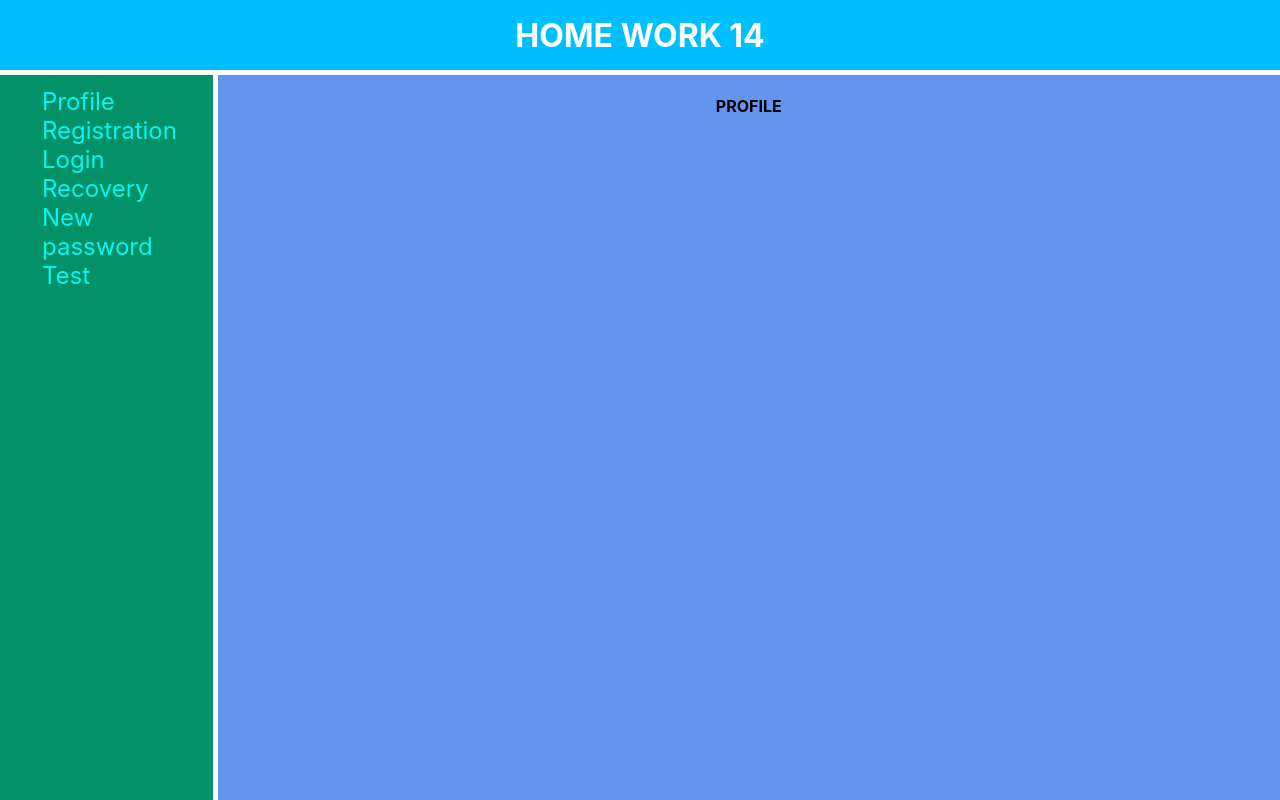
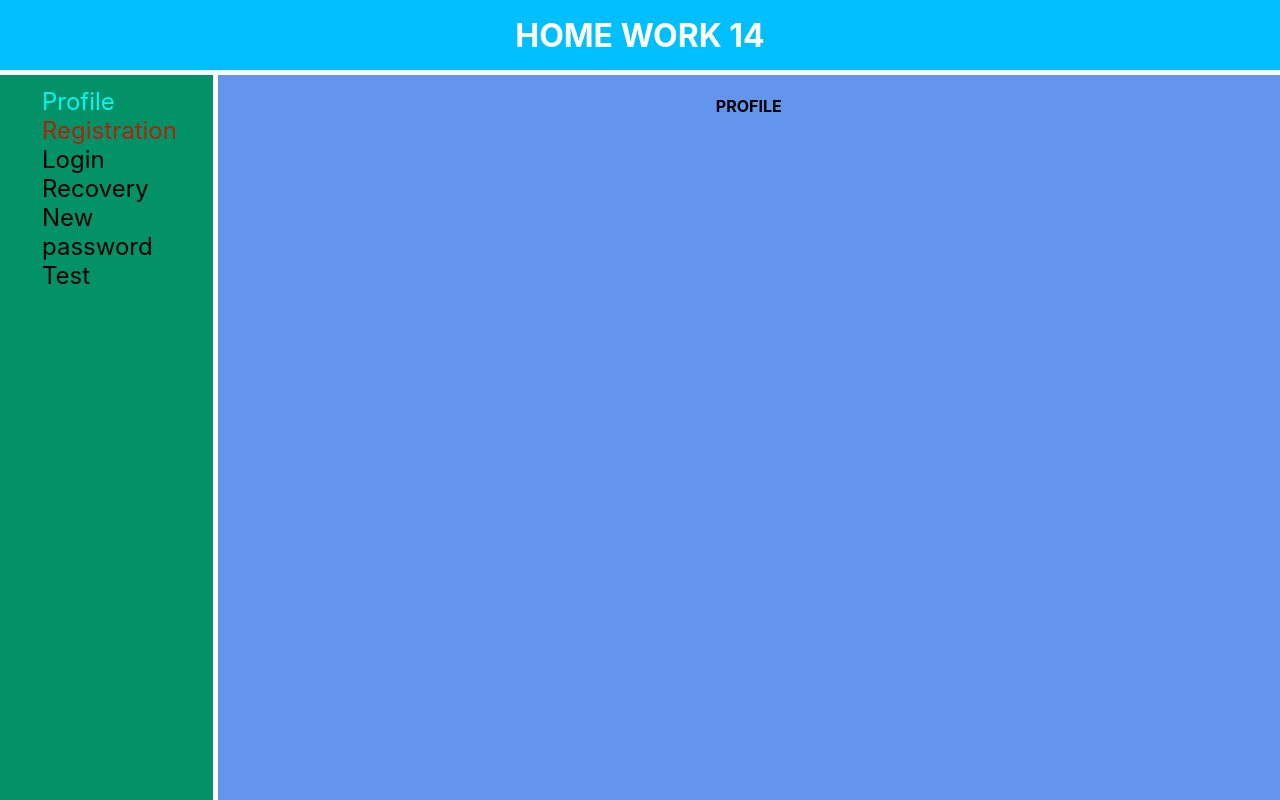
Before and after one commit to Rumata-SL/Learning-cards, a React (Create React App) app: page /profile#/profile/ in a window 1280 px wide. In both pictures the pointer is over the link "Registration". Built offline with nearby package versions, Linux system fonts and the light colour scheme.

Commit message:
fixed bugs

```diff
--- a/src/components/nav/Nav.module.css
+++ b/src/components/nav/Nav.module.css
@@ -19,5 +19,5 @@ a {
     color: #06f5f2;
 }
 .link:hover {
-    color: #06f5f2;
+    color: #af230a;
 }
--- a/src/components/nav/Nav.tsx
+++ b/src/components/nav/Nav.tsx
@@ -8,7 +8,7 @@ type IsActive = {
 }
 
 export const Nav = () => {
-    const setActive = (isActive: IsActive) => isActive ? n.active : n.link
+    const setActive = ({isActive}: IsActive) => isActive ? n.active : n.link
     return (
         <div className={n.wrapper}>
             <div className={n.container}>
```
